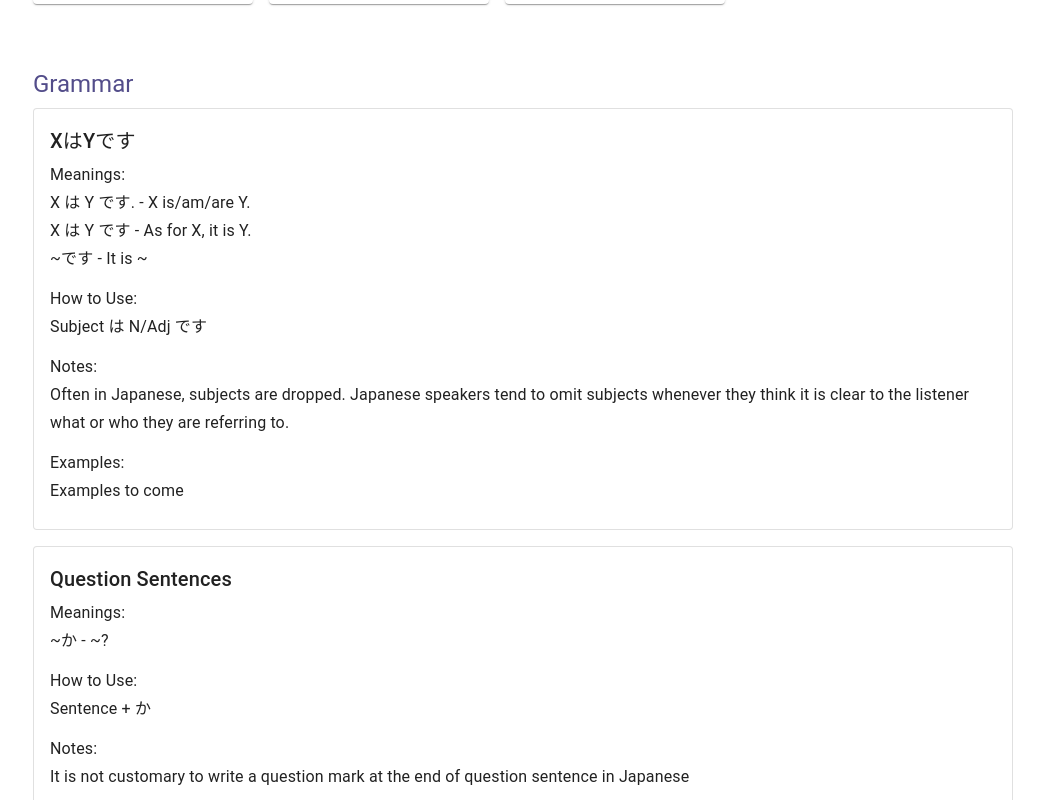
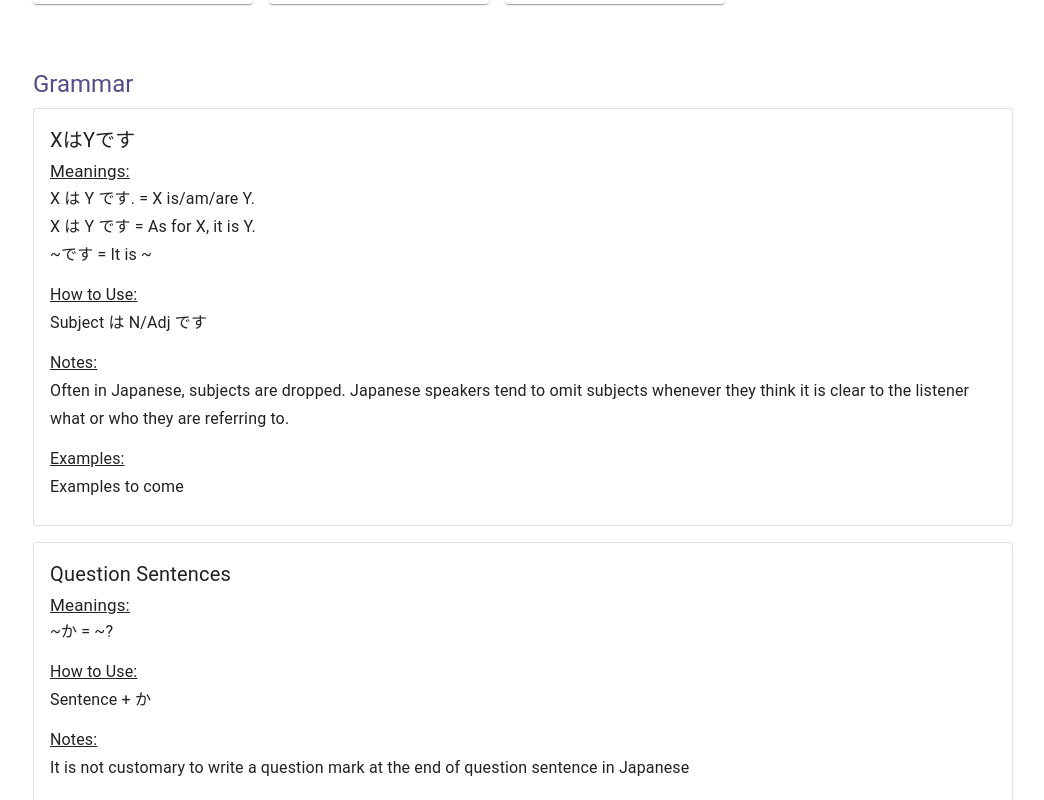
Before and after one commit to kramos577/JStudy, a React (Create React App) app in the folder frontend/: page /genki/1/study in a window 1280 px wide. Shown: the part 2180-2980 px from the top of the page, without its empty margins (191-1235 px from the left). Built offline with nearby package versions, Linux system fonts and the light colour scheme.

Commit message:
Add Grammar Card Styling
This is to make the card easier to read. It will definitely change
in time.

```diff
--- a/frontend/src/components/Grammar/index.tsx
+++ b/frontend/src/components/Grammar/index.tsx
@@ -12,19 +12,27 @@ function Grammar({ grammarContent }: { grammarContent: GrammarContent[] }) {
                     <Grid item sx={{ width: "95%" }}>
                         <Card variant="outlined">
                             <CardContent>
-                                <Typography variant="h6" align="left">
+                                <Typography fontSize={20} align="left">
                                     {y.title}
-                                    <Typography variant="subtitle1" align="left" mt={0.5}>
+                                    <Typography
+                                        fontSize={17}
+                                        align="left"
+                                        mt={0.5}
+                                        sx={{ textDecoration: "underline" }}>
                                         Meanings:{"\n"}
                                     </Typography>
 
                                     {y.meanings.map((z) => (
                                         <Typography variant="subtitle1" align="left">
-                                            {z.japanese.japanese || z.japanese.kana} - {z.english}
+                                            {z.japanese.japanese || z.japanese.kana} = {z.english}
                                         </Typography>
                                     ))}
 
-                                    <Typography variant="subtitle1" align="left" mt={1.5}>
+                                    <Typography
+                                        variant="subtitle1"
+                                        align="left"
+                                        mt={1.5}
+                                        sx={{ textDecoration: "underline" }}>
                                         How to Use:{"\n"}
                                     </Typography>
 
@@ -34,7 +42,11 @@ function Grammar({ grammarContent }: { grammarContent: GrammarContent[] }) {
                                         </Typography>
                                     ))}
 
-                                    <Typography variant="subtitle1" align="left" mt={1.5}>
+                                    <Typography
+                                        variant="subtitle1"
+                                        align="left"
+                                        mt={1.5}
+                                        sx={{ textDecoration: "underline" }}>
                                         Notes:{"\n"}
                                     </Typography>
 
@@ -44,7 +56,11 @@ function Grammar({ grammarContent }: { grammarContent: GrammarContent[] }) {
                                         </Typography>
                                     ))}
 
-                                    <Typography variant="subtitle1" align="left" mt={1.5}>
+                                    <Typography
+                                        variant="subtitle1"
+                                        align="left"
+                                        mt={1.5}
+                                        sx={{ textDecoration: "underline" }}>
                                         Examples:{"\n"}
                                     </Typography>
 
```
